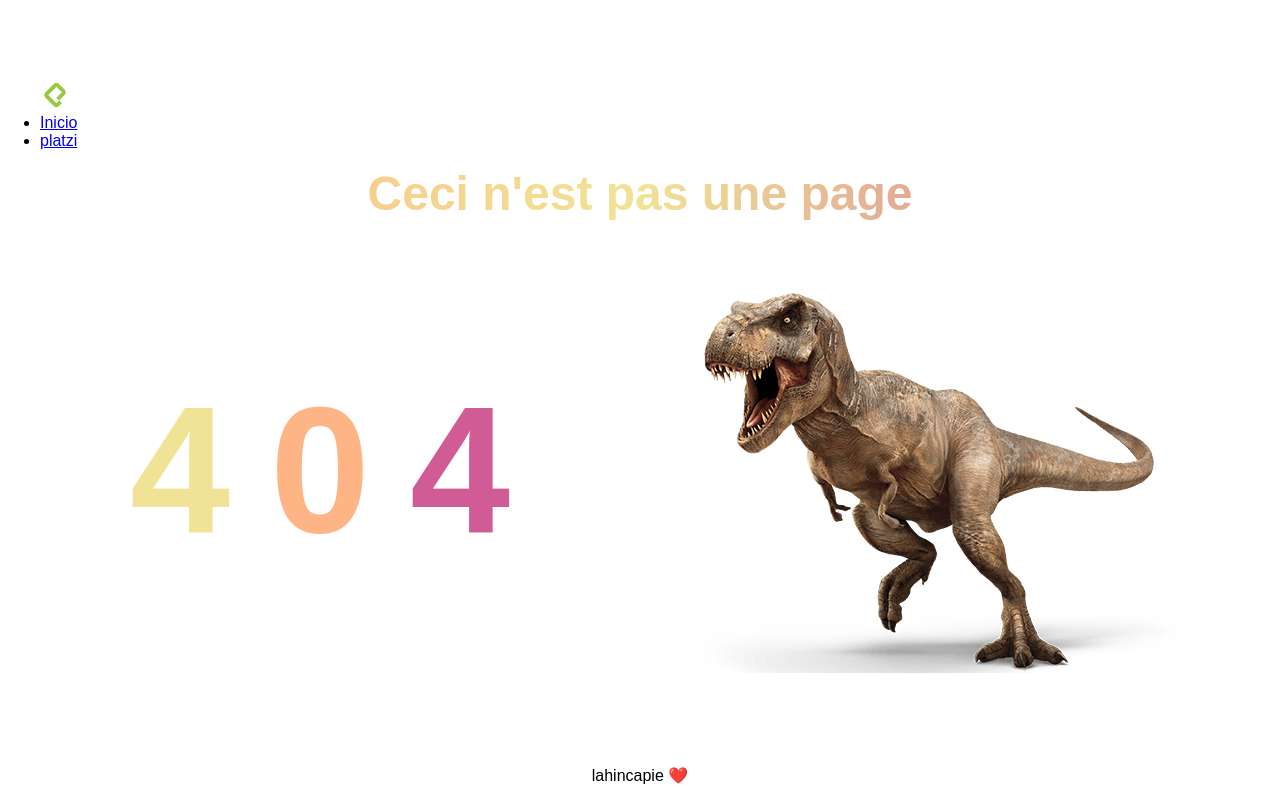
After one commit to lahincapie/curso_Flask, a Flask app: template platzi_flask/templates/404.html in a window 1280 px wide. The commit adds this page. Run offline with Flask 2, Linux system fonts and the light colour scheme; the template is opened without the code that fills it, so the values that code supplies are empty.

Commit message:
Configurar páginas de error

```diff
--- a/platzi_flask/main.py
+++ b/platzi_flask/main.py
@@ -4,6 +4,16 @@ from flask import Flask, request, make_response, redirect, render_template
 app = Flask(__name__)
 
 todos = ['Blue', 'Red', 'Green', 'Black',]
+
+@app.errorhandler(500)
+def server_error(error):
+    return render_template('500.html', error=error)
+
+
+@app.errorhandler(404)
+def not_found(error):
+    return render_template('404.html', error=error)
+
 
 @app.route('/')
 def index():
--- a/platzi_flask/static/css/main.css
+++ b/platzi_flask/static/css/main.css
@@ -1,7 +1,132 @@
+@import url('https://fonts.googleapis.com/css?family=Montserrat:400,600,700');
+@import url('https://fonts.googleapis.com/css?family=Catamaran:400,800');
+
+
 html * {
     font-family: sans-serif;
 }
-
-img {
+body {
+    margin: 0;
+    padding: 0;
+    padding-top: 5%;
+}
+.logo {
     max-width: 30px;
 }
+h1 {
+    background: linear-gradient(to right, #FFB485, #F0E395, #D15C95);
+    -webkit-background-clip: text;
+    -webkit-text-fill-color: transparent;
+    text-align: center;
+    margin: 0;
+    margin-bottom: 5%;
+    padding: 0;
+    font-size: 3rem;
+}
+.wrapper {
+    display: grid;
+    grid-template-columns: 1fr 1fr;
+}
+.text,
+.img {
+    align-self: center;
+    justify-self: center;
+}
+h1,
+.text p {
+    text-align: center;
+}
+.error-container {
+    text-align: center;
+    font-size: 180px;
+    font-family: 'Catamaran', sans-serif;
+    font-weight: 800;
+    margin: 20px 15px;
+}
+.error-container > span {
+    display: inline-block;
+    line-height: 0.7;
+    position: relative;
+    color: #FFB485;
+}
+.error-container > span > span {
+    display: inline-block;
+    position: relative;
+}
+.error-container > span:nth-of-type(1) {
+    perspective: 1000px;
+    perspective-origin: 500% 50%;
+    color: #F0E395;
+}
+.error-container > span:nth-of-type(1) > span {
+    transform-origin: 50% 100% 0px;
+    transform: rotateX(0);
+    animation: easyoutelastic 8s infinite;
+}
+
+.error-container > span:nth-of-type(3) {
+    perspective: none;
+    perspective-origin: 50% 50%;
+    color: #D15C95;
+}
+.error-container > span:nth-of-type(3) > span {
+    transform-origin: 100% 100% 0px;
+    transform: rotate(0deg);
+    animation: rotatedrop 8s infinite;
+}
+@keyframes easyoutelastic {
+    0% {
+        transform: rotateX(0);
+    }
+    9% {
+        transform: rotateX(210deg);
+    }
+    13% {
+        transform: rotateX(150deg);
+    }
+    16% {
+        transform: rotateX(200deg);
+    }
+    18% {
+        transform: rotateX(170deg);
+    }
+    20% {
+        transform: rotateX(180deg);
+    }
+    60% {
+        transform: rotateX(180deg);
+    }
+    80% {
+        transform: rotateX(0);
+    }
+    100% {
+        transform: rotateX(0);
+    }
+}
+@keyframes rotatedrop {
+    0% {
+        transform: rotate(0);
+    }
+    10% {
+        transform: rotate(30deg);
+    }
+    15% {
+        transform: rotate(90deg);
+    }
+    70% {
+        transform: rotate(90deg);
+    }
+    80% {
+        transform: rotate(0);
+    }
+    100% {
+        transform: rotateX(0);
+    }
+}
+.footer {
+    width: 100%;
+    height: 30px;
+    position: fixed;
+    bottom: 20px;
+    text-align: center;
+}
--- /dev/null
+++ b/platzi_flask/templates/404.html
@@ -0,0 +1,29 @@
+{% extends 'base.html' %}
+{% import 'macros.html' as macros %}
+
+
+{% block title %}
+{{ super() }}
+404
+{% endblock %}
+
+
+{% block content %}
+    <h1>Ceci n'est pas une page</h1>
+    <div class="wrapper">
+        <section class="text">
+            <section class="error-container">
+                <span><span>4</span></span>
+                <span>0</span>
+                <span><span>4</span></span>
+            </section>
+        </section>
+        <section class="img">
+            <img src="{{ url_for('static', filename='images/dinosaurios.png')}}" alt="dinosaurio">
+        </section>
+    </div>
+    <footer class="footer">
+        <p>{{ error }}</p>
+        <p>lahincapie ❤️</p>
+    </footer>
+{% endblock %}
--- a/platzi_flask/templates/navbar.html
+++ b/platzi_flask/templates/navbar.html
@@ -1,6 +1,6 @@
 <nav>
     <ul>
-        <img src="{{ url_for('static', filename='images/platzi.png')}}" alt="Logo de platzi">
+        <img class="logo" src="{{ url_for('static', filename='images/platzi.png')}}" alt="Logo de platzi">
         <li>
             <a href="{{ url_for('index') }}">Inicio</a>
         </li>
```
Also changed, not shown: platzi_flask/templates/500.html (added, +29 -0 lines), platzi_flask/static/images/dinosaurios.png (added), 2 other files.
